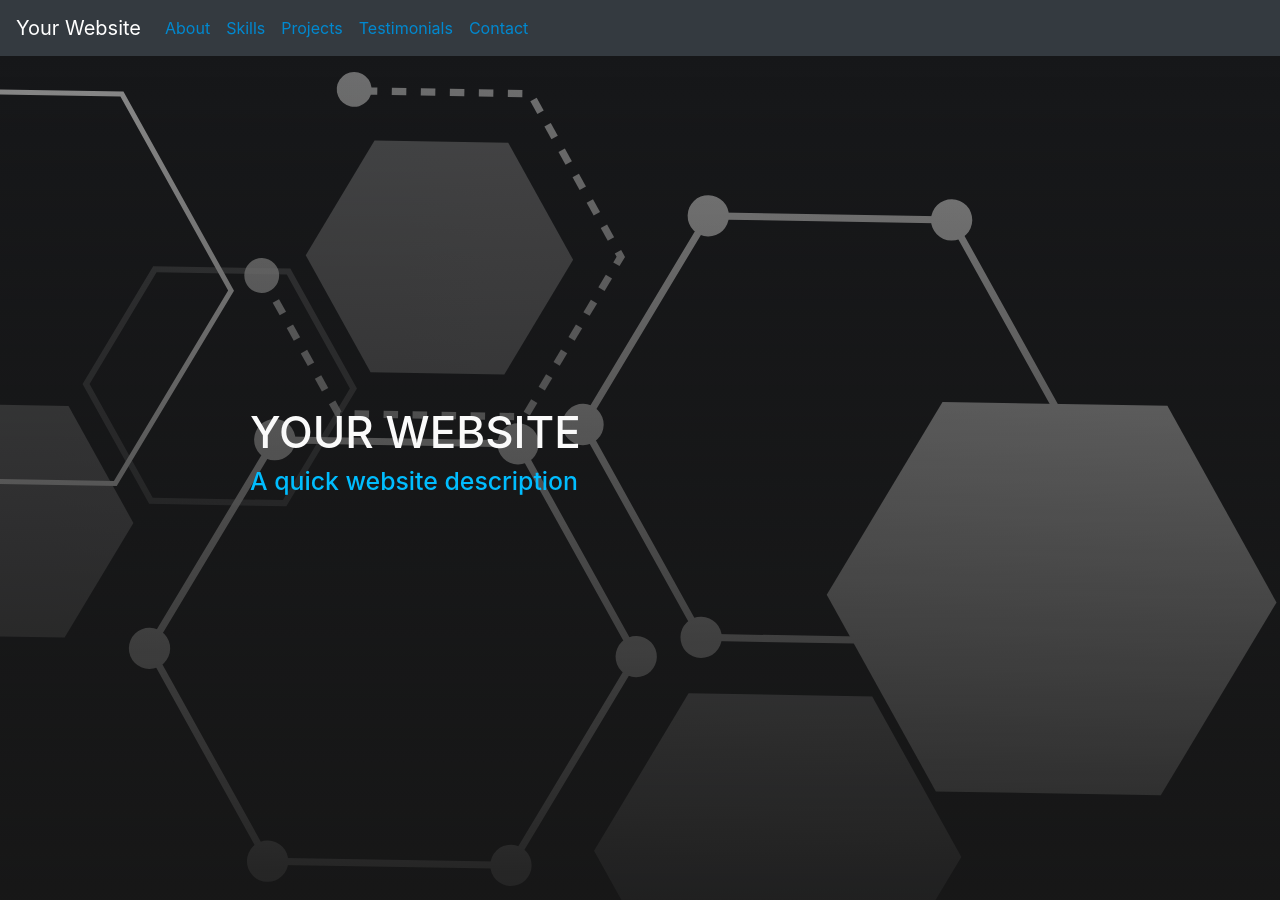
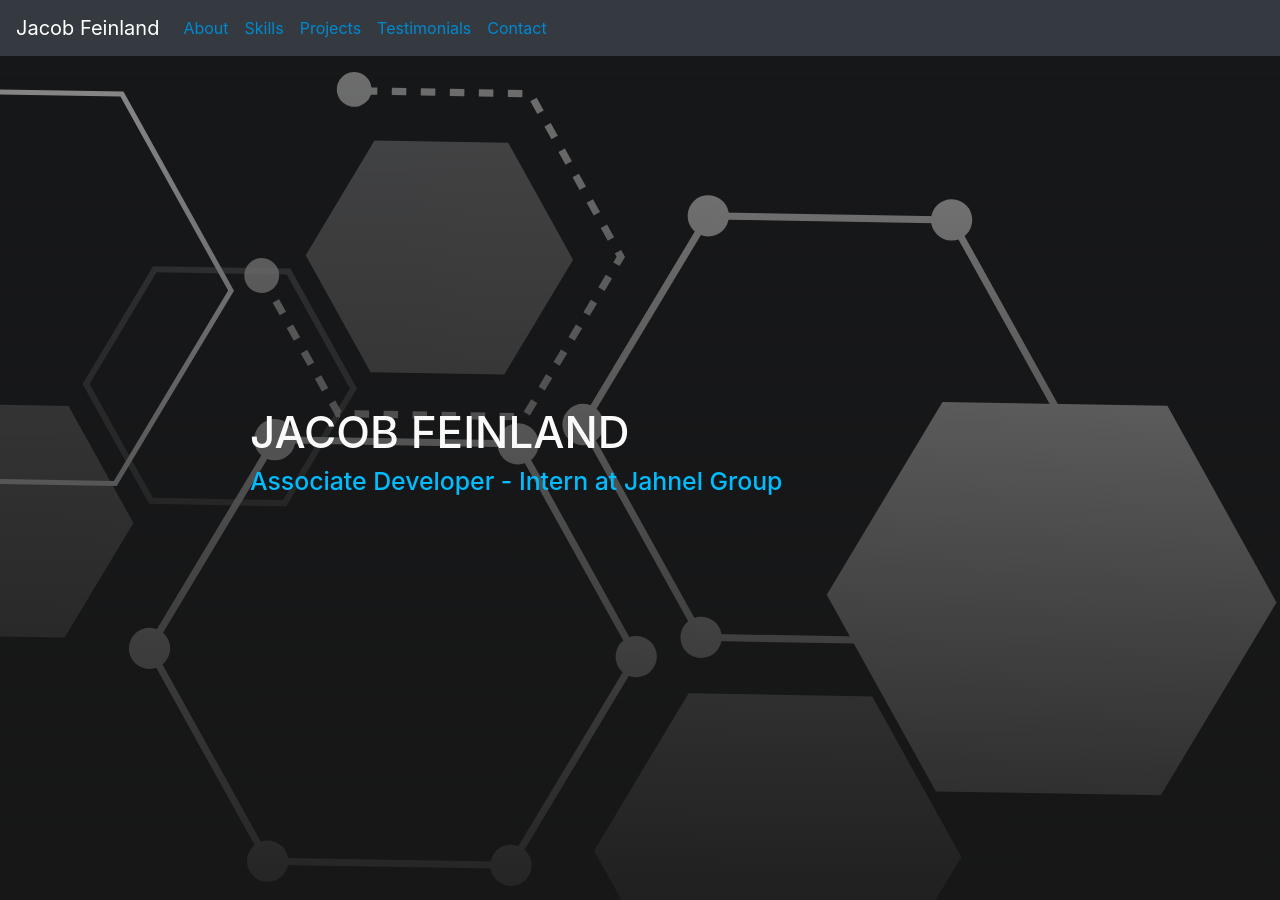
Before and after one commit to FeinJaco/feinjaco, a Jekyll site: the page built from index.md, in a window 1280 px wide and 900 px high. Built offline with Jekyll 4.4.1, drawn with Linux system fonts in a browser that asks for light colours.

Commit message:
Update index.md

```diff
--- a/index.md
+++ b/index.md
@@ -1,7 +1,7 @@
 ---
-title: Your Website
-author: Your Name Here
-description: "A quick website description"
+title: Jacob Feinland
+author: Jacob Feinland
+description: "Associate Developer - Intern at Jahnel Group"
 layout: default
 permalink: /
 ---
```
